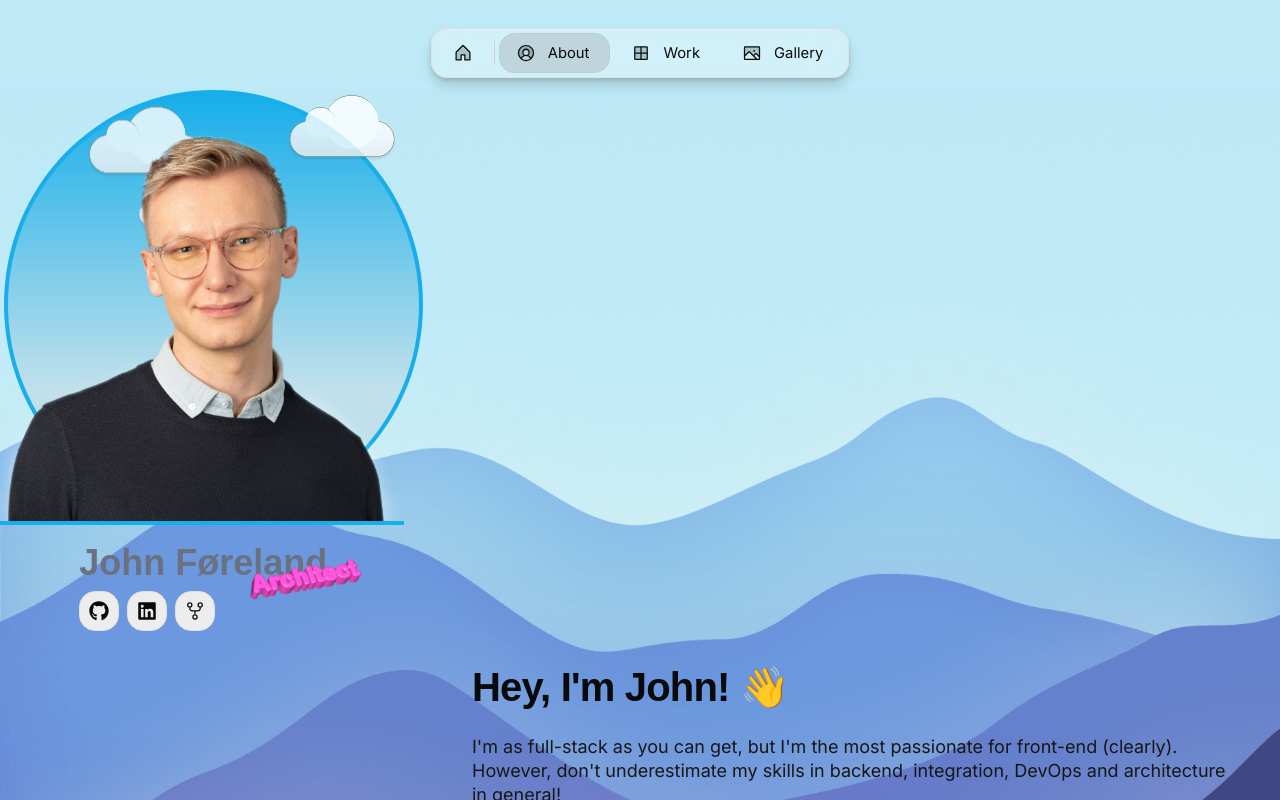
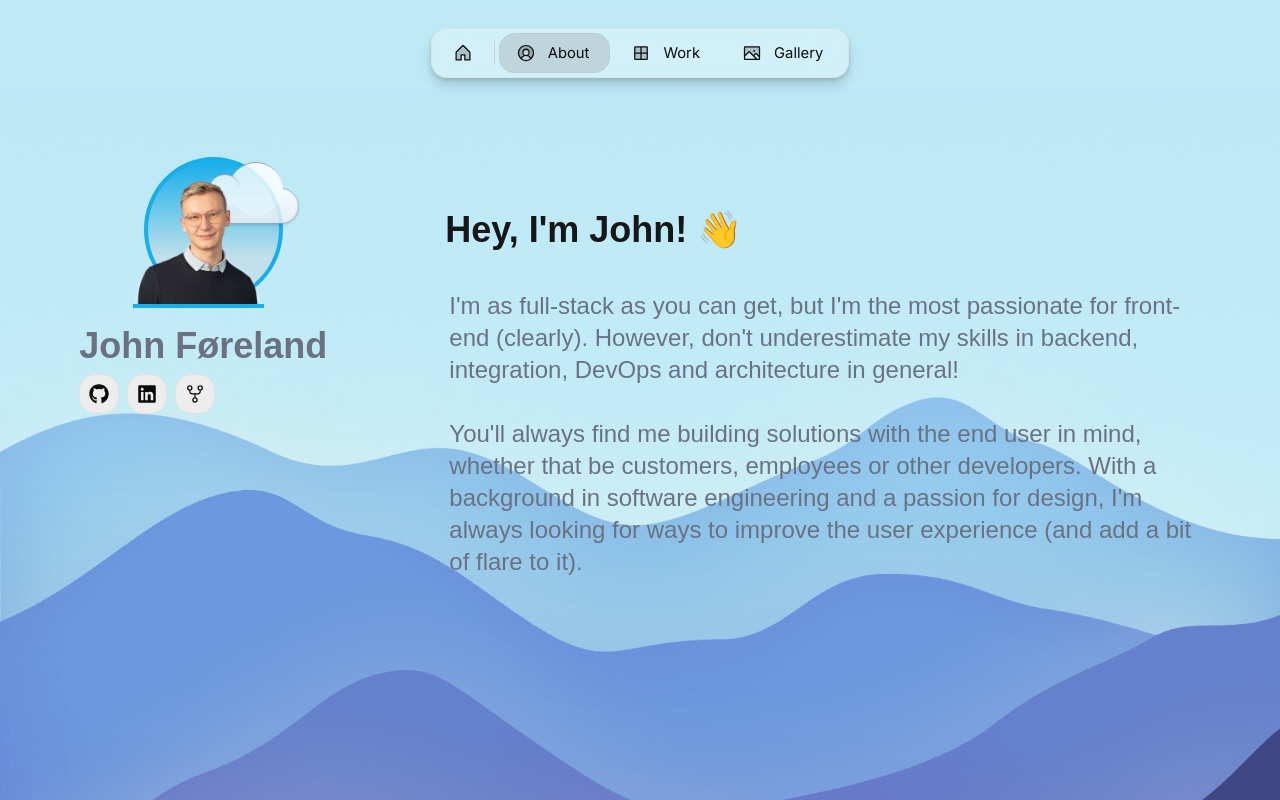
Before and after one commit to johnforeland/john.fore.land, a Next.js app: page /about in a window 1280 px wide. Shown: the top 800 px of the page. Built offline with nearby package versions, Linux system fonts and the light colour scheme.

Commit message:
improved /about content placement

```diff
--- a/src/app/about/page.tsx
+++ b/src/app/about/page.tsx
@@ -1,12 +1,10 @@
+import { generateMetadataObject } from "@/app/utils/utils";
 import { about } from "@/app/resources/content";
 
-import Intro from "./parts/Intro";
-import Work from "./parts/Work";
-import Studies from "./parts/Studies";
-import Skills from "./parts/Skills";
 import MountainBackground from "@/components/backgrounds/mountains/MountainBackground";
-
-import { generateMetadataObject } from "@/app/utils/utils";
+import Work from "@/app/about/parts/Work";
+import Studies from "@/app/about/parts/Studies";
+import Skills from "@/app/about/parts/Skills";
 
 export async function generateMetadata() {
   return generateMetadataObject(about.title, about.description, "about");
@@ -14,15 +12,14 @@ export async function generateMetadata() {
 
 export default function About() {
   return (
-    <MountainBackground>
-      <div className="grid grid-cols-1 md:grid-cols-3 gap-4">
-        <div className="col-span-2 col-start-2 mx-10">
-          <Intro />
+    <>
+      <div className="flex flex-col flex-grow-3">
+        <MountainBackground>
           <Work />
           <Studies />
           <Skills />
-        </div>
+        </MountainBackground>
       </div>
-    </MountainBackground>
+    </>
   );
 }
--- a/src/app/about/parts/Intro.tsx
+++ b/src/app/about/parts/Intro.tsx
@@ -1,28 +1,15 @@
 import { Column, Heading } from "@/once-ui/components";
-import styles from "@/components/about/about.module.scss";
-import { person, about } from "@/app/resources/content";
+import { about } from "@/app/resources/content";
 
-export default function Intro() {
+export default function Intro({ className }: { className?: string }) {
   return (
     about.intro.display && (
-      <>
-        <Heading
-          as="h2"
-          id={about.intro.title}
-          variant="display-strong-s"
-          marginBottom="m"
-        >
-          {about.intro.title}
-        </Heading>
-        <Column
-          textVariant="body-default-l"
-          fillWidth
-          gap="m"
-          marginBottom="xl"
-        >
+      <div className={className}>
+        <h2 className="text-4xl font-bold pb-10">{about.intro.title}</h2>
+        <div className="text-2xl mx-4 md:pr-6 text-gray-500">
           {about.intro.description}
-        </Column>
-      </>
+        </div>
+      </div>
     )
   );
 }
--- /dev/null
+++ b/src/app/about/parts/NamePhoto.tsx
@@ -0,0 +1,13 @@
+import Photo from "./Photo";
+import Name from "./Name";
+
+export default function NamePhoto({ className }: { className?: string }) {
+  return (
+    <div className={className}>
+      <div className="grid place-items-center">
+        <Photo className="mt-6 mx-10 md:mx-15 lg:mx-30 xl:mx-35" />
+        <Name className="mr-20" />
+      </div>
+    </div>
+  );
+}
--- a/src/components/backgrounds/mountains/MountainBackground.tsx
+++ b/src/components/backgrounds/mountains/MountainBackground.tsx
@@ -1,13 +1,11 @@
 "use client";
 
-import {
-  Parallax,
-  ParallaxBanner,
-  ParallaxBannerLayer,
-} from "react-scroll-parallax";
+import { ParallaxBanner, ParallaxBannerLayer } from "react-scroll-parallax";
+
 import styles from "./MountainBackground.module.scss";
-import Photo from "@/app/about/parts/Photo";
-import Name from "@/app/about/parts/Name";
+
+import Intro from "@/app/about/parts/Intro";
+import NamePhoto from "@/app/about/parts/NamePhoto";
 
 export default function MountainBackground({
   children,
@@ -51,29 +49,52 @@ export default function MountainBackground({
           },
         ]}
       >
+        {/* ------------------ mobile ------------------ */}
+        <ParallaxBannerLayer className="inline md:hidden">
+          <div className="grid grid-cols-1 gap-4 mx-10">
+            <NamePhoto />
+            <Intro />
+          </div>
+        </ParallaxBannerLayer>
+
+        {/* ---------------- non-mobile ---------------- */}
+
+        {/* intro text */}
         <ParallaxBannerLayer
-          className="invisible md:visible"
-          translateY={[0, 20]}
+          className="hidden md:inline"
+          translateY={[10, 20]}
           shouldAlwaysCompleteAnimation={true}
           expanded={false}
         >
-          <ParallaxBannerLayer>
-            <div className="grid grid-cols-1 md:grid-cols-3 place-items-center visible md:invisible">
-              <div className="grid place-items-center">
-                <Photo />
-                <Name className="mr-20" />
-              </div>
-            </div>
-            {children}
-          </ParallaxBannerLayer>
-          <div className="grid grid-cols-1 md:grid-cols-3 place-items-center">
-            <div className="grid place-items-center">
-              <Photo />
-              <Name className="mr-20" />
-            </div>
+          <div className="grid grid-cols-3 gap-4 mx-10">
+            <Intro className="col-span-2 col-start-2" />
           </div>
         </ParallaxBannerLayer>
+
+        {/* photo */}
+        {/* <ParallaxBannerLayer
+          className="hidden md:inline"
+          translateY={[30, 50]}
+          shouldAlwaysCompleteAnimation={true}
+          expanded={true}
+        >
+          <div className="grid grid-cols-3">
+            <NamePhoto />
+          </div>
+        </ParallaxBannerLayer> */}
       </ParallaxBanner>
+
+      {/* photo */}
+      <div className="hidden md:inline">
+        <div className="grid grid-cols-3 fixed top-1/6 left-0 right-0 z-10 ">
+          <NamePhoto />
+        </div>
+      </div>
+
+      {/* content */}
+      <div className="grid grid-cols-3 mr-30">
+        <div className="col-span-2 col-start-2">{children}</div>
+      </div>
     </div>
   );
 }
```
Also changed, not shown: public/images/mountains/bg-5.png.
